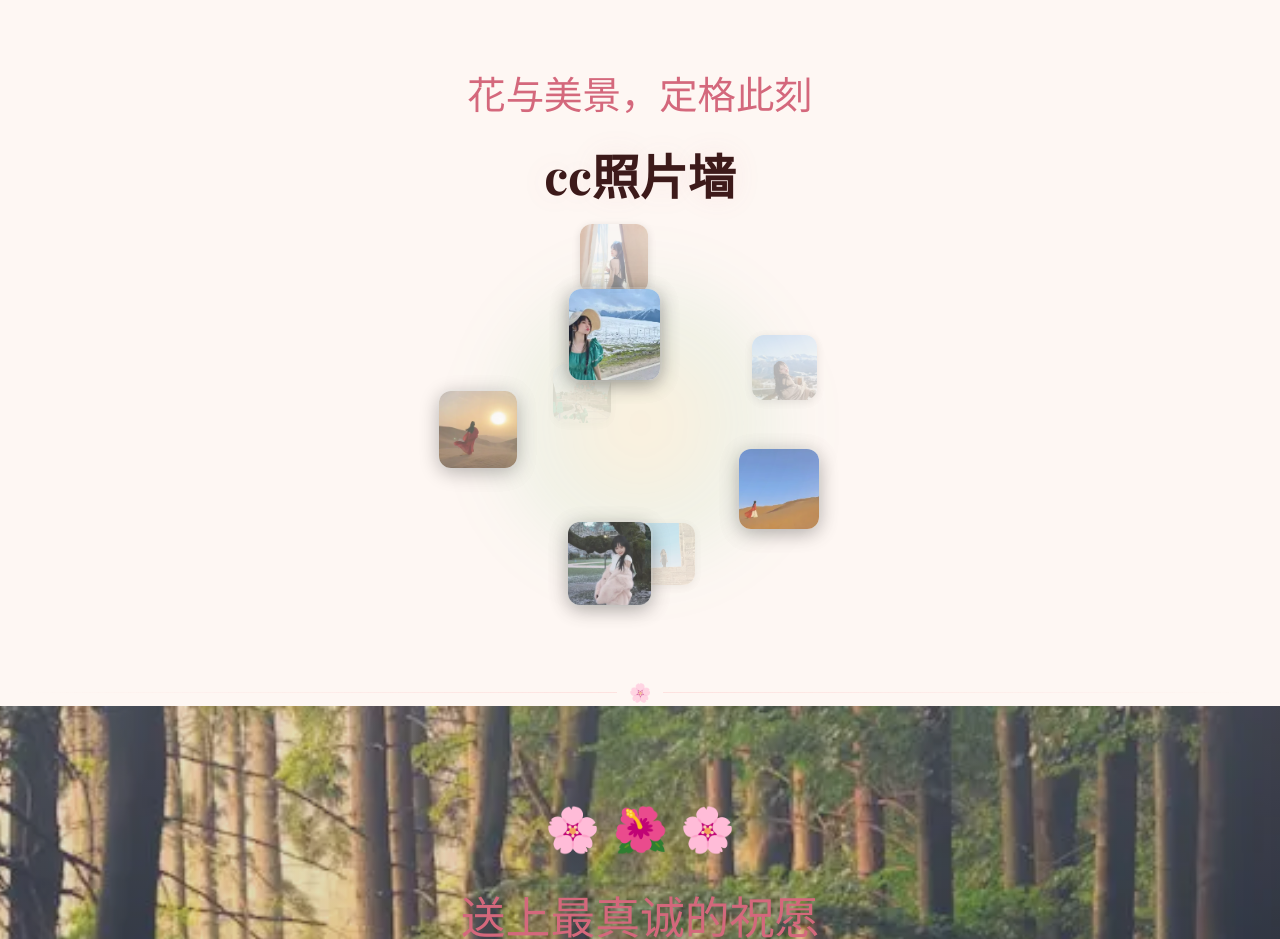
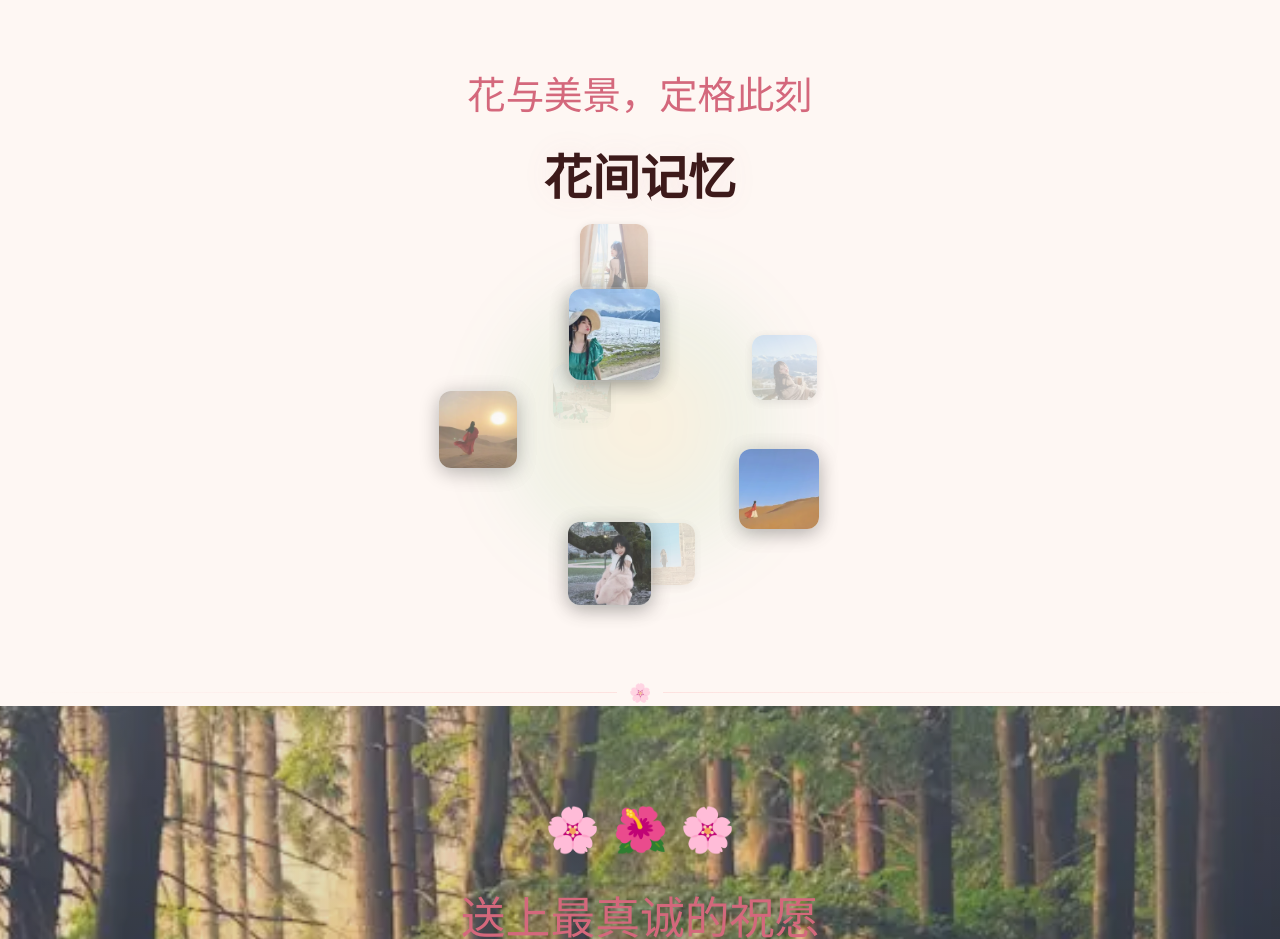
Before and after one commit to Brucejfang/MexicoTour, a React (Vite) app: page / in a window 1280 px wide. Shown: the part 1140-2079 px from the top of the page. Built offline with nearby package versions, Linux system fonts and the light colour scheme; a web font is replaced by a local one.

Commit message:
照片墙标题改为「花间记忆」

```diff
--- a/src/app/App.tsx
+++ b/src/app/App.tsx
@@ -229,7 +229,7 @@ export default function App() {
                 fontWeight: 700, color: "#3d1a1a",
                 marginTop: "0.2em",
                 textShadow: "0 0 30px rgba(200,100,120,0.1)",
-              }}>cc照片墙</motion.h2>
+              }}>花间记忆</motion.h2>
             <motion.p variants={fadeUp} initial="hidden" whileInView="visible" viewport={{ once: true }} custom={0.28}
               style={{
                 fontFamily: "'Lato', sans-serif", fontWeight: 300,
```
